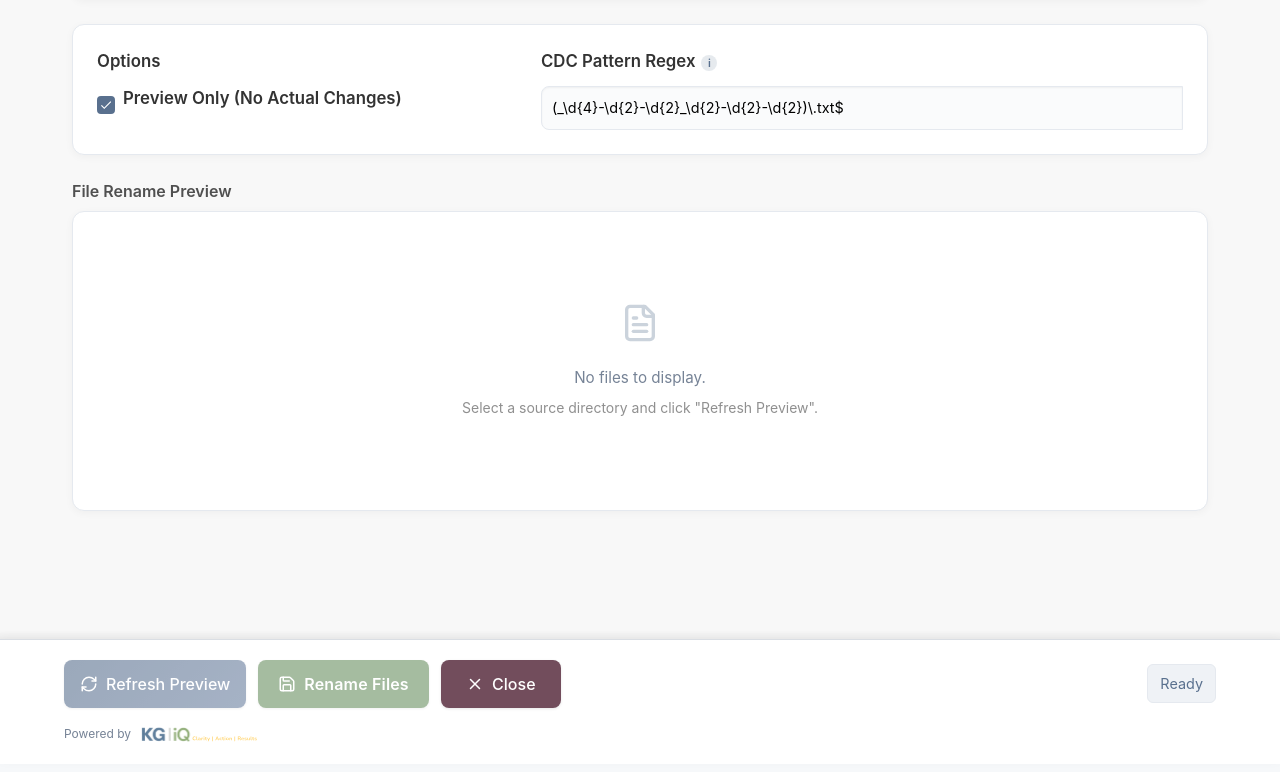
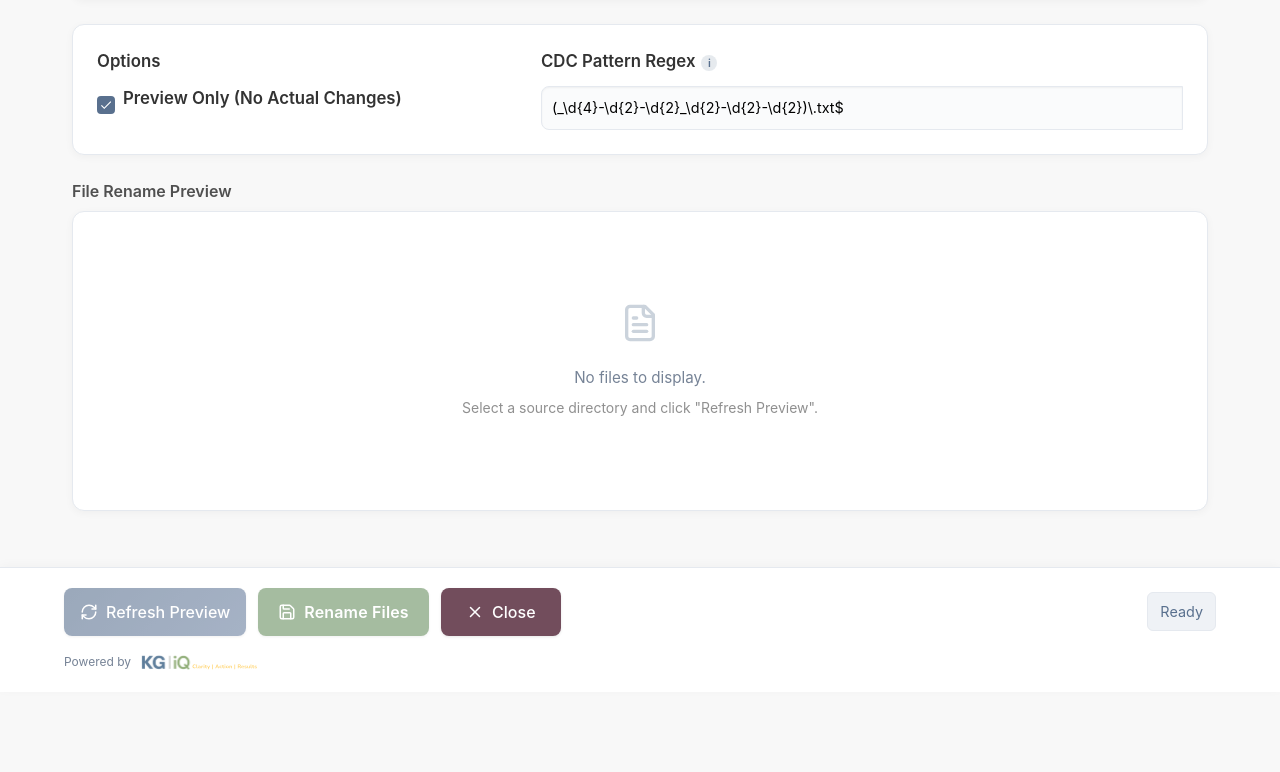
Before and after one commit to BIWizzard/CDC_Renamer, a React app: page / in a window 1280 px wide. Shown: the part 629-1401 px from the top of the page. Built offline with nearby package versions, Linux system fonts and the light colour scheme.

Commit message:
more sticky footer

```diff
--- a/styles/theme.css
+++ b/styles/theme.css
@@ -278,38 +278,28 @@
     background-color: rgba(255, 255, 255, 0.25);
   }
 
-/* Fixed footer that stays visible (replace previous footer styles) */
-.footer {
+/* Fixed footer styling that works with your component structure */
+.min-h-screen {
+    display: flex;
+    flex-direction: column;
+    position: relative;
+    padding-bottom: 80px; /* Adjust based on your footer height */
+    min-height: 100vh;
+  }
+
+  .footer {
     position: fixed;
     bottom: 0;
     left: 0;
     right: 0;
-    background-color: rgba(246, 248, 250, 0.9); /* Light mode with transparency */
-    backdrop-filter: blur(8px); /* Creates a frosted glass effect */
-    z-index: 100; /* Higher z-index to ensure it stays on top */
-    border-top: 1px solid var(--border-light);
+    background-color: rgba(246, 248, 250, 0.95);
+    backdrop-filter: blur(8px);
+    z-index: 1000;
+    box-shadow: 0 -4px 10px rgba(0, 0, 0, 0.05);
     padding: 1rem;
-    transition: background-color 0.3s ease;
   }
 
-  /* Dark mode version */
   .theme-dark .footer {
-    background-color: rgba(30, 30, 46, 0.9); /* Dark mode with transparency */
+    background-color: rgba(30, 30, 46, 0.95);
+    box-shadow: 0 -4px 10px rgba(0, 0, 0, 0.2);
   }
-
-  /* Add a subtle shadow to create depth */
-  .footer::before {
-    content: '';
-    position: absolute;
-    top: -10px;
-    left: 0;
-    right: 0;
-    height: 10px;
-    background: linear-gradient(to top, rgba(0,0,0,0.05), transparent);
-    pointer-events: none;
-  }
-
-  /* Add padding to the bottom of the main content to prevent footer overlap */
-  main {
-    padding-bottom: 6rem !important; /* Adjust based on your footer height */
-  }
```
